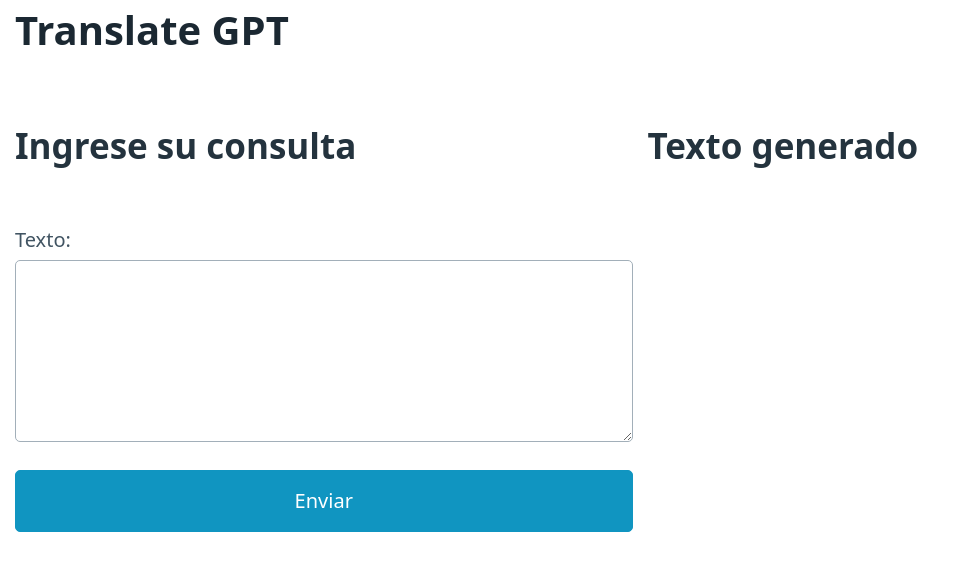
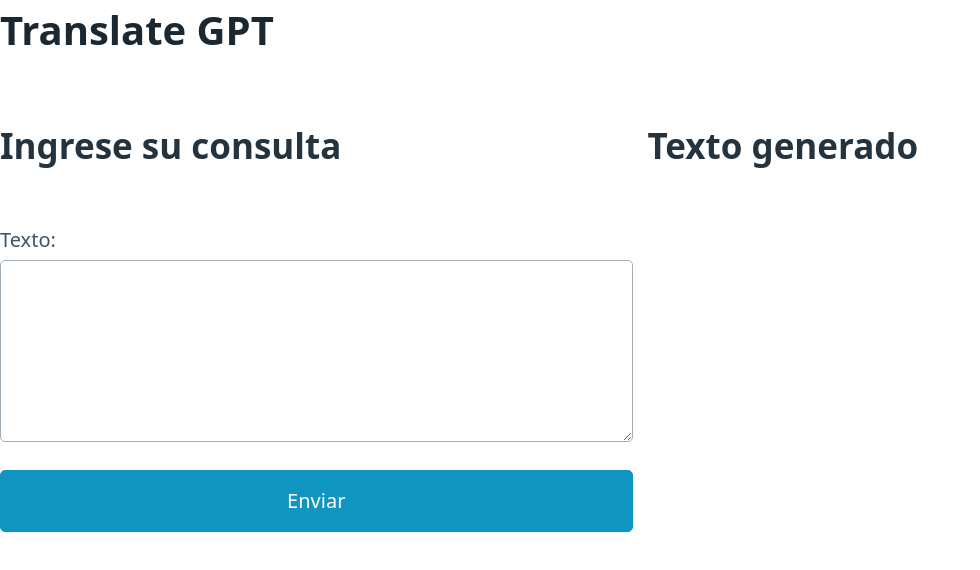
Before and after one commit to maycomayco/translate-gpt, a React (Vite) app: page / in a window 1280 px wide. Shown: the top 570 px of the page, without its empty margins (0-980 px from the left). Built offline with nearby package versions, Linux system fonts and the light colour scheme; no server answers.

Commit message:
remove comments

```diff
--- a/src/App.css
+++ b/src/App.css
@@ -1,10 +1,5 @@
-body {
-    padding: 0 15px;
-}
-
 main {
     display: grid;
-    /* grid-template-columns: repeat(minmax(300px, 1fr), 2); */
     grid-template-columns: repeat(auto-fit, minmax(300px, 1fr));
     gap: 15px;
 }
```
